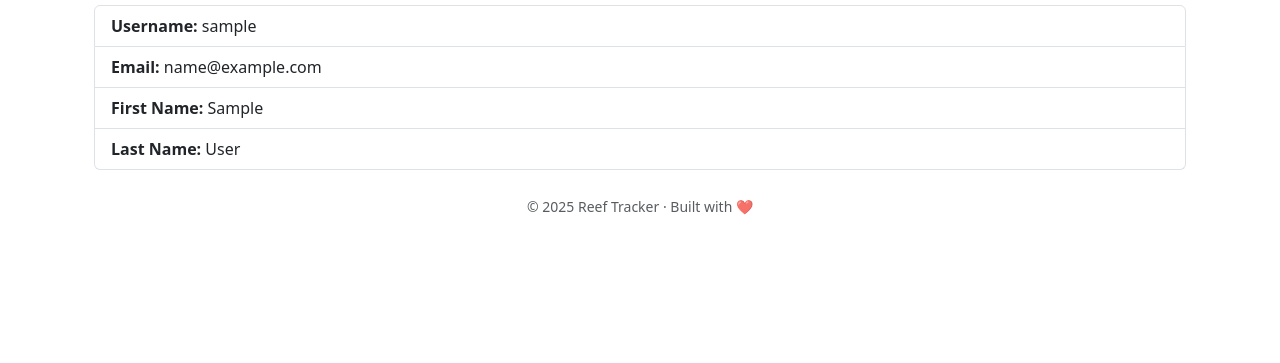
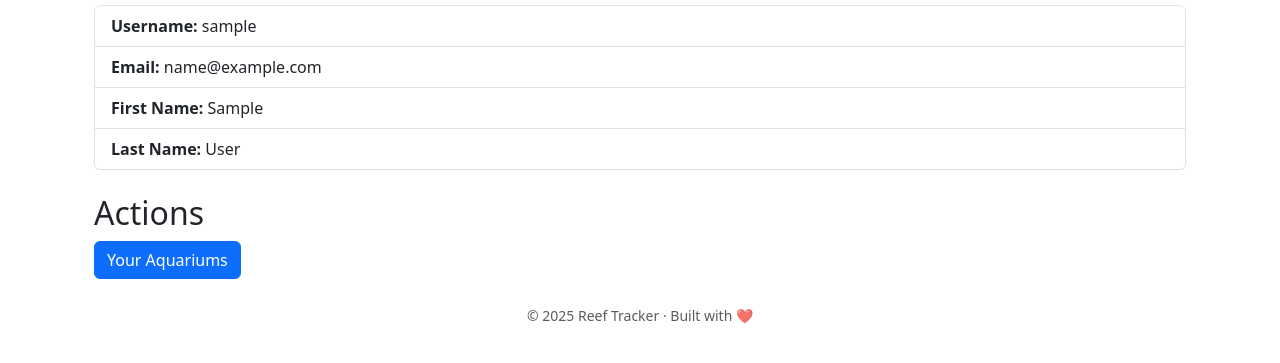
Before and after one commit to loud3stsil3nce/ReefTracker, a Django app: page /profile in a window 1280 px wide. Shown: the part 217-580 px from the top of the page. Run offline with Django 5.2, Linux system fonts and the light colour scheme; the visitor is signed in with stand-in values (Sample User, id 1).

Commit message:
edit views

```diff
--- a/ReefTracker/myapp/templates/main/profile.html
+++ b/ReefTracker/myapp/templates/main/profile.html
@@ -13,5 +13,10 @@
         <li class="list-group-item"><strong>Email:</strong> {{ user.email }}</li>
         <li class="list-group-item"><strong>First Name:</strong> {{ user.first_name }}</li>
         <li class="list-group-item"><strong>Last Name:</strong> {{ user.last_name }}</li>
+    </ul>
+    <h2 class="mt-4">Actions</h2>
+    <div>
+        <a href="{% url 'myaquariums' %}" class="btn btn-primary">Your Aquariums</a>
+    </div>
 
 {% endblock %}
--- a/ReefTracker/myapp/urls.py
+++ b/ReefTracker/myapp/urls.py
@@ -9,6 +9,7 @@ urlpatterns = [
     path('logout/', auth_views.LogoutView.as_view(), name='logout'),
     path('register', views.sign_up, name='sign_up'),
     path('profile', views.profile, name='profile'),
+    path('profile/myaquariums', views.myaquariums, name='myaquariums'),
     path('calculators', views.calculators, name='calculators'),
     path('calculators/watervolume', views.watervolumecalc, name='watervolumecalc'),
     path('profile/myaquariums', views.myaquariums, name='myaquariums'),
--- a/ReefTracker/myapp/views.py
+++ b/ReefTracker/myapp/views.py
@@ -32,7 +32,7 @@ def calculators(request):
     return render(request, "main/displaycalculators.html")
 @login_required
 def myaquariums(request):
-    aquariums = Aquariums.objects.all.filter(user=request.user)
+    aquariums = Aquariums.objects.filter(user=request.user)
     form = AddAquariumForm(request.POST or None)
     return render(request, "main/myaquariums.html", {"aquariums": aquariums, "form": form})
 
```
